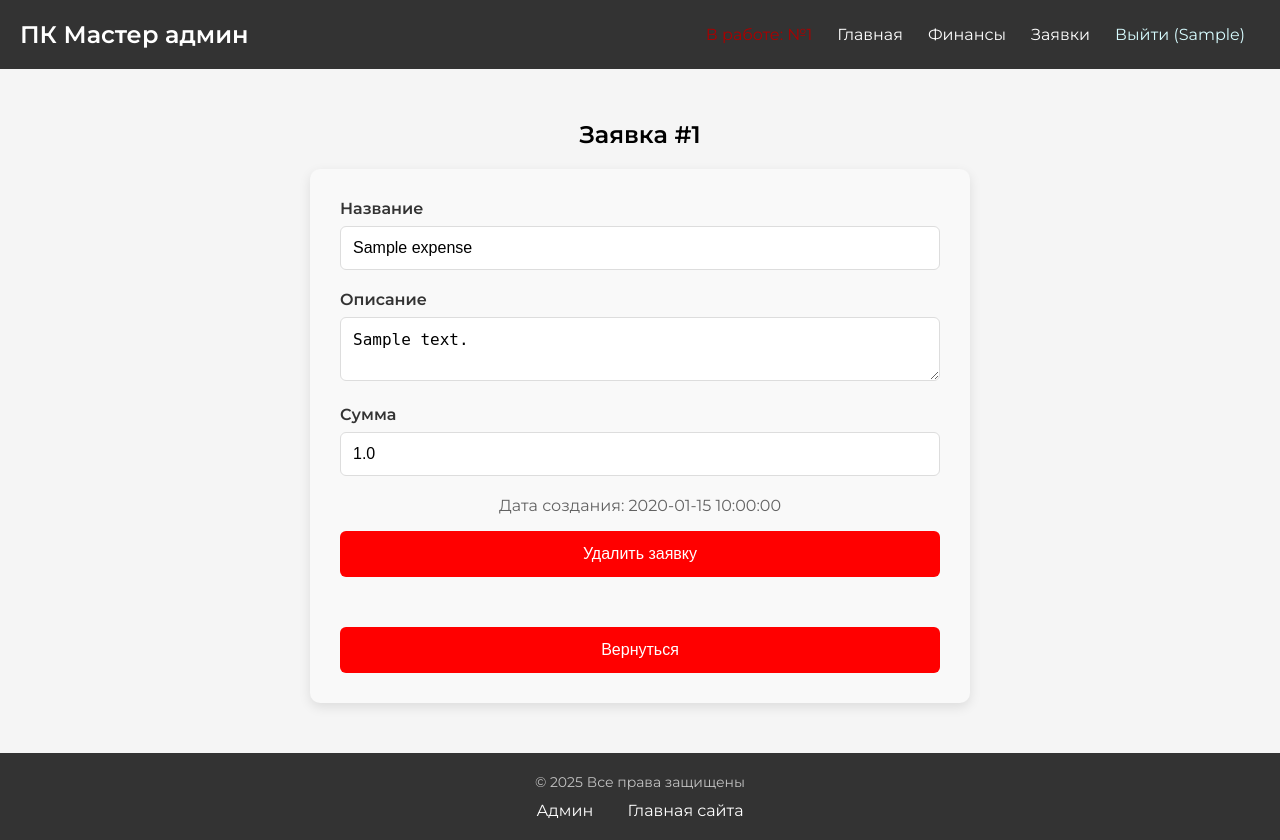
After one commit to AsQqqq/site-tech-repair, a Flask app: a page that uses app/templates/header.html in a window 1280 px wide. The commit adds this page. Run offline with Flask 3, Linux system fonts and the light colour scheme; a user stored in the database is signed in; tables that the repository leaves empty hold one stand-in row (values such as "Sample post").

Commit message:
Add expense detail view and delete functionality, update templates for consistency

```diff
--- a/app/routes.py
+++ b/app/routes.py
@@ -806,6 +806,55 @@ def new_expense_admin():
     return redirect(url_for('application_admin'))
 
 
+@app.route('/<id>-expense')
+@login_required
+def read_expense(id):
+    expense = Expense.query.filter(Expense.id == id).first()
+
+    name=expense.name
+    description=expense.description
+    sum=expense.sum
+    date=expense.created_at
+
+    scan_db = expense.scan_receipt
+    scan = str(scan_db).replace("app/", "").replace("\\", "/")
+
+    username = current_user.first_name
+    active_application = current_user.active_applications
+
+    return render_template('readExpense.html',
+        id_expense=id,
+        name=name,
+        description=description,
+        sum=sum,
+        date=date,
+        photo=scan,
+        active_application=active_application,
+        profile_name=username,
+        active_page='application',
+        menu_items=get_admin_header(),
+    )
+
+
+@app.route('/delete_expense/<int:id>', methods=['POST'])
+@login_required
+def delete_expense(id):
+    expense = Expense.query.filter_by(id=id).first()
+
+    if expense:
+        try:
+            db.session.delete(expense)
+            db.session.commit()
+            flash('Расход успешно удалена!', 'success')
+        except Exception as e:
+            db.session.rollback()
+            flash('Ошибка при удалении расхода.', 'danger')
+    else:
+        flash('Расход не найдена.', 'danger')
+
+    return redirect(url_for('finance'))
+
+
 
 @app.route('/logout')
 def logout():
--- /dev/null
+++ b/app/static/style/readExpense.css
@@ -0,0 +1,133 @@
+.main-content h2 {
+    text-align: center;
+}
+
+main {
+    padding-bottom: 50px;
+}
+
+/* Стили для формы */
+.expense-form {
+    max-width: 600px;
+    margin: 0 auto;
+    background-color: #f9f9f9;
+    padding: 30px;
+    border-radius: 10px;
+    box-shadow: 0 4px 12px rgba(0, 0, 0, 0.1);
+}
+
+/* Группы для каждого поля формы */
+.form-group {
+    margin-bottom: 20px;
+}
+
+/* Стили для меток */
+.form-group label {
+    display: block;
+    font-weight: bold;
+    margin-bottom: 8px;
+    color: #333;
+}
+
+.date_created_at {
+    text-align: center;
+    color: rgb(98, 98, 98);
+}
+
+/* Стили для текстовых полей, textarea и файлового инпута */
+.form-group input,
+.form-group textarea {
+    width: 100%;
+    max-width: 600px;
+    min-width: 600px;
+    max-height: 700px;
+    padding: 12px;
+    border: 1px solid #ddd;
+    border-radius: 6px;
+    font-size: 16px;
+    box-sizing: border-box;
+    transition: border-color 0.3s ease;
+}
+
+@media (max-width: 768px) {
+    .form-group input,
+    .form-group textarea {
+        min-width: 100px;
+    }
+}
+
+.form-group input:read-only,
+.form-group textarea:read-only {
+    cursor: default;
+}
+
+/* Стили для текстовых полей, textarea и файлового инпута при фокусе */
+.form-group input:focus,
+.form-group textarea:focus,
+.form-group input[type="file"]:focus {
+    border-color: #ff0000;
+    outline: none;
+}
+
+/* Стили для текстовых полей, textarea и файлового инпута при фокусе */
+.form-group input:focus:read-only,
+.form-group textarea:focus:read-only,
+.form-group input[type="file"]:focus:read-only {
+    border-color: #ddd;
+    outline: none;
+    cursor: default;
+}
+
+
+/* Стили для кнопки сохранения */
+.cta-button {
+    width: 100%;
+    padding: 14px;
+    background-color: #ff0000;
+    color: white;
+    font-size: 16px;
+    border: none;
+    border-radius: 6px;
+    cursor: pointer;
+    transition: background-color 0.3s ease;
+}
+
+/* Стили для кнопки сохранения при hover */
+.cta-button:hover {
+    background-color: #b30000;
+}
+
+#finish,
+#saveButton,
+#apply {
+    margin-bottom: 10px;
+}
+
+#cansel {
+    margin-bottom: 50px;
+}
+
+/* Стиль для модального окна */
+.modal {
+    display: none; /* Скрыть по умолчанию */
+    position: fixed;
+    z-index: 1;
+    left: 0;
+    top: 0;
+    width: 100%;
+    height: 100%;
+    background-color: rgba(0, 0, 0, 0.4); /* Тень фона */
+}
+
+.modal-content {
+    background-color: #fff;
+    padding: 20px;
+    border-radius: 8px;
+    margin: 15% auto;
+    width: 300px;
+    text-align: center;
+}
+
+.modal-actions button {
+    margin: 10px;
+}
--- a/app/templates/applicationAdmin.html
+++ b/app/templates/applicationAdmin.html
@@ -12,8 +12,6 @@
 <body>
 
     {% include 'header.html' %}
-
-    {% include 'flash.html' %}
 
     <!-- Основной контент -->
     <main class="main-content">
--- a/app/templates/applications.html
+++ b/app/templates/applications.html
@@ -12,8 +12,6 @@
 <body>
 
     {% include 'header.html' %}
-
-    {% include 'flash.html' %}
 
     <!-- Основной контент -->
     <main class="main-content">
--- a/app/templates/endApplication.html
+++ b/app/templates/endApplication.html
@@ -12,8 +12,6 @@
 <body>
 
     {% include 'header.html' %}
-
-    {% include 'flash.html' %}
 
     <!-- Форма ввода нового расхода -->
     <main class="main-content">
--- a/app/templates/finance.html
+++ b/app/templates/finance.html
@@ -12,7 +12,6 @@
 <body>
 
     {% include 'header.html' %}
-
 
     <!-- Основной контент -->
     <main class="finance-content">
--- a/app/templates/header.html
+++ b/app/templates/header.html
@@ -41,4 +41,7 @@
 </header>
 
 
+{% include 'flash.html' %}
+
+
 <script src="{{ url_for('static', filename='script/header.js') }}"></script>
--- a/app/templates/main.html
+++ b/app/templates/main.html
@@ -12,8 +12,6 @@
 <body>
 
     {% include 'header.html' %}
-
-    {% include 'flash.html' %}
 
     <!-- Основной контент -->
     <main class="main-content">
--- a/app/templates/newExpense.html
+++ b/app/templates/newExpense.html
@@ -11,8 +11,6 @@
 <body>
 
     {% include 'header.html' %}
-
-    {% include 'flash.html' %}
 
     <!-- Форма ввода нового расхода -->
     <main class="main-content">
--- a/app/templates/readApplicationAdmin.html
+++ b/app/templates/readApplicationAdmin.html
@@ -12,8 +12,6 @@
 <body>
 
     {% include 'header.html' %}
-
-    {% include 'flash.html' %}
 
     <!-- Модальное окно -->
     <div id="modal" style="display: none; position: fixed; top: 0; left: 0; width: 100%; height: 100%; background-color: rgba(0, 0, 0, 0.7); justify-content: center; align-items: center;">
--- /dev/null
+++ b/app/templates/readExpense.html
@@ -0,0 +1,58 @@
+<!DOCTYPE html>
+<html lang="ru">
+<head>
+    <meta charset="UTF-8">
+    <link rel="stylesheet" href="{{ url_for('static', filename='style/style.css') }}">
+    <link rel="stylesheet" href="{{ url_for('static', filename='style/readExpense.css') }}">
+    <link href="https://fonts.googleapis.com/css2?family=Montserrat:wght@300;400;500;600&display=swap" rel="stylesheet">
+    <meta name="viewport" content="width=device-width, initial-scale=1.0">
+
+    <title>Расход</title>
+</head>
+<body>
+
+    {% include 'header.html' %}
+
+    <!-- Модальное окно подтверждения -->
+    <div id="confirmationModal" class="modal">
+        <div class="modal-content">
+            <h3>Вы уверены, что хотите удалить расход?</h3>
+            <div class="modal-actions">
+                <form id="expenseForm" method="POST" action="{{ url_for('delete_expense', id=id_expense) }}">
+                    <button id="confirmDelete" class="cta-button">Да, удалить</button>
+                </form>
+                <button id="cancelDelete" class="cta-button">Нет, вернуть</button>
+            </div>
+        </div>
+    </div>
+
+    <!-- Форма ввода нового расхода -->
+    <main class="main-content">
+        <h2>Заявка #{{ id_expense }}</h2>
+
+        <div class="expense-form" id="expenseForm">
+            <div class="form-group">
+                <label for="expenseName">Название</label>
+                <input type="text" id="expenseDescription" name="expenseDescription" maxlength="70" required readonly value="{{ name }}">
+            </div>
+            <div class="form-group">
+                <label for="expenseDescription">Описание</label>
+                <textarea id="expenseName" name="expenseName" maxlength="300" required readonly>{{ description }}</textarea>
+            </div>
+            <div class="form-group">
+                <label for="expenseSum">Сумма</label>
+                <input type="text" id="expenseSum" name="expenseSum" maxlength="70" required readonly value="{{ sum }}">
+            </div>
+
+            <p class="date_created_at">Дата создания: {{ date }}</p>
+
+            <button type="submit" class="cta-button" id="cansel">Удалить заявку</button>
+            <button type="button" class="cta-button" id="back">Вернуться</button>
+        </div>
+    </main>
+
+    {% include 'footer.html' %}
+
+</body>
+<script src="{{ url_for('static', filename='script/base.js') }}"></script>
+</html>
```
